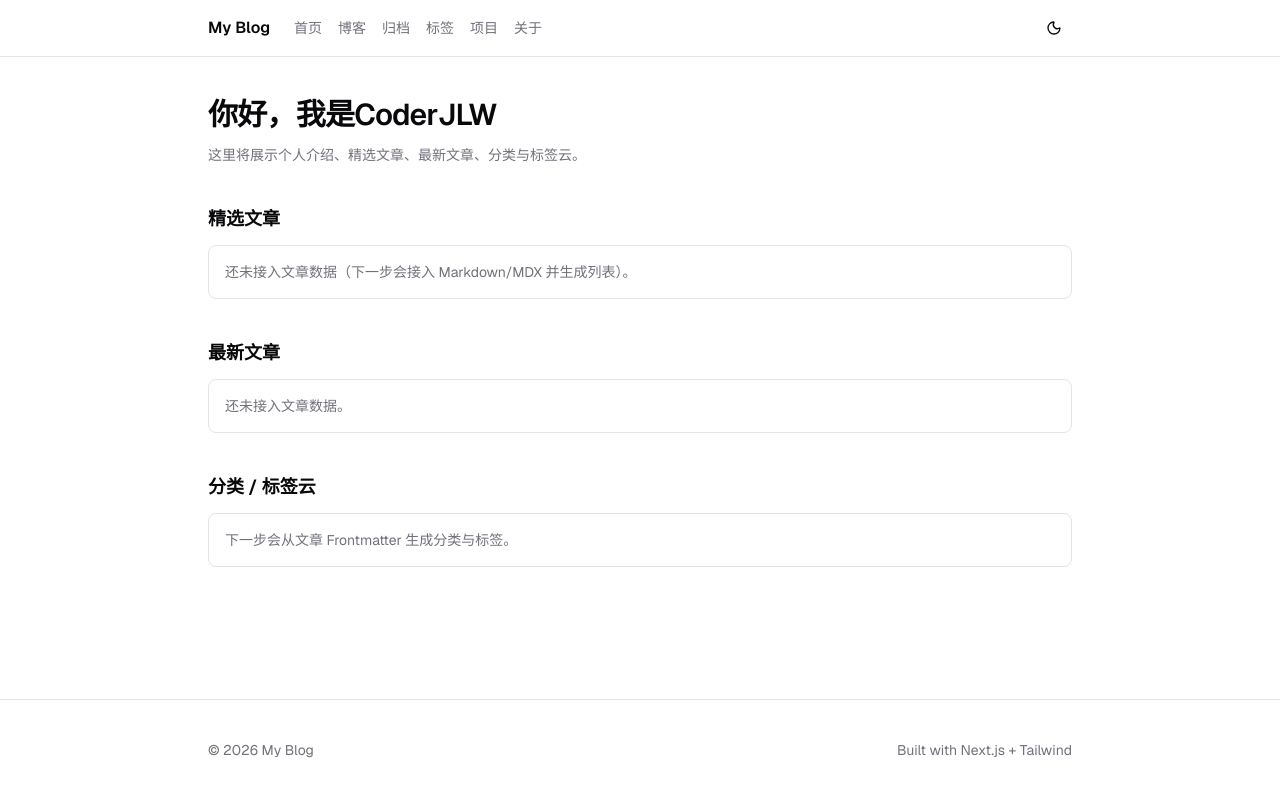
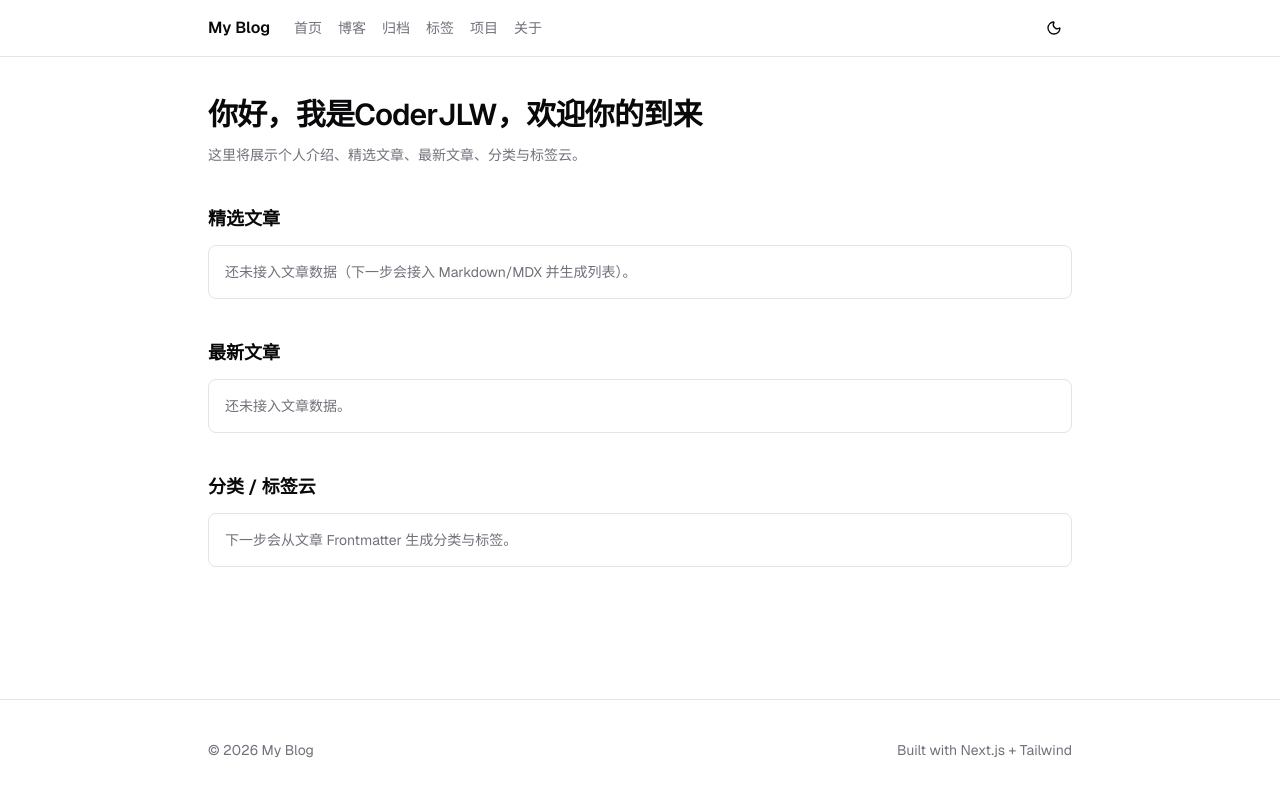
Before and after one commit to supperbox/next-react-ts-tailwind2026, a Next.js app: page / in a window 1280 px wide. Shown: the top 796 px of the page. Built offline with nearby package versions, Linux system fonts and the light colour scheme.

Commit message:
提交测试

```diff
--- a/src/app/page.tsx
+++ b/src/app/page.tsx
@@ -3,7 +3,7 @@ export default function Home() {
     <div className="mx-auto max-w-4xl px-4 py-10 space-y-10">
       <header className="space-y-3">
         <h1 className="text-3xl font-semibold tracking-tight">
-          你好，我是CoderJLW
+          你好，我是CoderJLW，欢迎你的到来
         </h1>
         <p className="text-sm text-muted-foreground">
           这里将展示个人介绍、精选文章、最新文章、分类与标签云。
```
